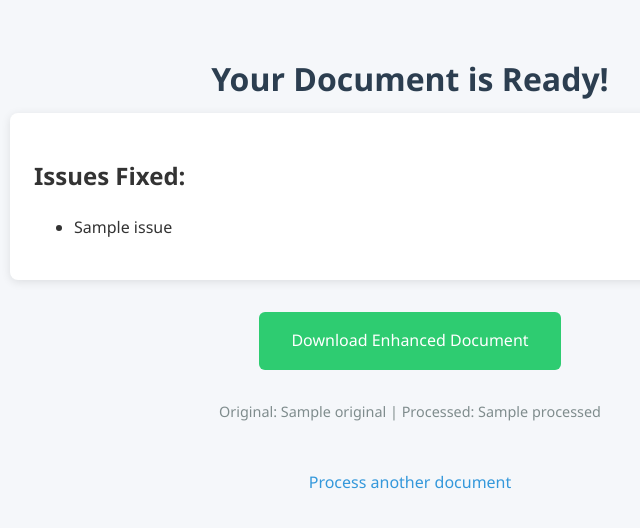
After one commit to ARVINDH-CT06/document-fixer, a Flask app: template templates/results.html in a window 1280 px wide. The commit adds this page. Shown: the top 528 px of the page, without its empty margins (230-870 px from the left). Run offline with Flask 3, Linux system fonts and the light colour scheme; the template is opened without the code that fills it: most values are stand-ins (such as "Sample title", 1, 10 or a date in 2020).

Commit message:
Enhanced document processing with AI and formatting fixes

```diff
--- a/app.py
+++ b/app.py
@@ -1,64 +1,156 @@
-from flask import Flask, render_template, request, send_file
+from flask import Flask, render_template, request, redirect, url_for, send_from_directory
+import os
 from werkzeug.utils import secure_filename
 from docx import Document
-from docx.shared import Pt
-from docx.enum.text import WD_PARAGRAPH_ALIGNMENT
-from docx.oxml.ns import qn
-import os
+from docx.shared import Pt, RGBColor
+from docx.enum.text import WD_ALIGN_PARAGRAPH, WD_PARAGRAPH_ALIGNMENT
+from docx.enum.table import WD_TABLE_ALIGNMENT, WD_ALIGN_VERTICAL
+import re
+import openai
+from datetime import datetime
 
 app = Flask(__name__)
-UPLOAD_FOLDER = "uploads"
-OUTPUT_FOLDER = "outputs"
-os.makedirs(UPLOAD_FOLDER, exist_ok=True)
-os.makedirs(OUTPUT_FOLDER, exist_ok=True)
+app.config['UPLOAD_FOLDER'] = 'uploads'
+app.config['MAX_CONTENT_LENGTH'] = 16 * 1024 * 1024  # 16MB limit
+app.config['ALLOWED_EXTENSIONS'] = {'docx'}
 
-def beautify_document(input_path, output_path):
-    doc = Document(input_path)
+# Initialize OpenAI (make sure to set your API key in environment variables)
+openai.api_key = os.getenv('OPENAI_API_KEY')
 
-    standard_font = "Calibri"
-    standard_size = Pt(12)
+def allowed_file(filename):
+    return '.' in filename and \
+           filename.rsplit('.', 1)[1].lower() in app.config['ALLOWED_EXTENSIONS']
 
+def analyze_document_structure(doc):
+    """Analyze the document structure and identify issues"""
+    issues = []
+
+    # Check title formatting
+    if len(doc.paragraphs) > 0:
+        first_para = doc.paragraphs[0]
+        if first_para.style.name != 'Title':
+            issues.append("First paragraph should be formatted as Title")
+
+    # Check headings
+    for i, para in enumerate(doc.paragraphs):
+        if para.text.strip() and not para.style.name.startswith('Heading'):
+            # Check if it might be a heading by text characteristics
+            if len(para.text) < 50 and para.text.isupper():
+                issues.append(f"Paragraph {i+1} might be a heading but isn't formatted as one")
+
+    # Check table alignments
+    for table in doc.tables:
+        for row in table.rows:
+            for cell in row.cells:
+                if cell.vertical_alignment != WD_ALIGN_VERTICAL.CENTER:
+                    issues.append(f"Table cell vertical alignment should be centered")
+                if cell.paragraphs[0].alignment != WD_PARAGRAPH_ALIGNMENT.CENTER:
+                    issues.append(f"Table cell text alignment should be centered")
+
+    return issues
+
+def fix_document_formatting(doc):
+    """Apply standard formatting fixes to the document"""
+
+    # Ensure first paragraph is title
+    if len(doc.paragraphs) > 0:
+        first_para = doc.paragraphs[0]
+        first_para.style = doc.styles['Title']
+        first_para.alignment = WD_PARAGRAPH_ALIGNMENT.CENTER
+
+    # Standardize fonts
     for para in doc.paragraphs:
-        para.alignment = WD_PARAGRAPH_ALIGNMENT.JUSTIFY
         for run in para.runs:
-            run.font.name = standard_font
-            run.font.size = standard_size
-            r = run._element
-            r.rPr.rFonts.set(qn('w:eastAsia'), standard_font)
-        if para.text.strip() == "":
+            run.font.name = 'Calibri'
+            run.font.size = Pt(11)
+
+    # Fix table alignments
+    for table in doc.tables:
+        table.alignment = WD_TABLE_ALIGNMENT.CENTER
+        for row in table.rows:
+            for cell in row.cells:
+                cell.vertical_alignment = WD_ALIGN_VERTICAL.CENTER
+                for para in cell.paragraphs:
+                    para.alignment = WD_PARAGRAPH_ALIGNMENT.CENTER
+
+    return doc
+
+def enhance_with_ai(doc):
+    """Use AI to improve document content and structure"""
+    full_text = "\n".join([para.text for para in doc.paragraphs])
+
+    try:
+        response = openai.ChatCompletion.create(
+            model="gpt-4",
+            messages=[
+                {"role": "system", "content": "You are a professional document editor. Improve the following document by correcting grammar, enhancing clarity, and ensuring professional tone while preserving all key information and meaning."},
+                {"role": "user", "content": full_text}
+            ],
+            temperature=0.3
+        )
+
+        improved_text = response.choices[0].message.content
+
+        # Clear existing content
+        for para in list(doc.paragraphs):
             p = para._element
             p.getparent().remove(p)
 
-    for table in doc.tables:
-        table.style = 'Table Grid'
-        for row in table.rows:
-            for cell in row.cells:
-                for para in cell.paragraphs:
-                    para.alignment = WD_PARAGRAPH_ALIGNMENT.CENTER
-                    for run in para.runs:
-                        run.font.name = standard_font
-                        run.font.size = standard_size
-                        r = run._element
-                        r.rPr.rFonts.set(qn('w:eastAsia'), standard_font)
+        # Add improved content
+        for line in improved_text.split('\n'):
+            doc.add_paragraph(line)
 
-    doc.save(output_path)
+    except Exception as e:
+        print(f"AI enhancement failed: {e}")
 
-@app.route('/', methods=['GET', 'POST'])
+    return doc
+
+@app.route('/')
 def index():
-    if request.method == 'POST':
-        uploaded_file = request.files['file']
-        if uploaded_file.filename.endswith('.docx'):
-            filename = secure_filename(uploaded_file.filename)
-            input_path = os.path.join(UPLOAD_FOLDER, filename)
-            output_path = os.path.join(OUTPUT_FOLDER, f\"beautified_{filename}\")
-            uploaded_file.save(input_path)
-            beautify_document(input_path, output_path)
-            return send_file(output_path, as_attachment=True)
-
-        return \"Please upload a .docx file only.\"
-
     return render_template('index.html')
 
-if __name__== '__main__':
-    from waitress import serve
-    serve(app, host='0.0.0.0', port=10000)
+@app.route('/upload', methods=['POST'])
+def upload_file():
+    if 'file' not in request.files:
+        return redirect(request.url)
+
+    file = request.files['file']
+    if file.filename == '':
+        return redirect(request.url)
+
+    if file and allowed_file(file.filename):
+        filename = secure_filename(file.filename)
+        filepath = os.path.join(app.config['UPLOAD_FOLDER'], filename)
+        file.save(filepath)
+
+        # Process the document
+        doc = Document(filepath)
+
+        # Analyze document
+        issues = analyze_document_structure(doc)
+
+        # Fix formatting
+        doc = fix_document_formatting(doc)
+
+        # Enhance with AI
+        doc = enhance_with_ai(doc)
+
+        # Save processed document
+        processed_filename = f"processed_{filename}"
+        processed_filepath = os.path.join(app.config['UPLOAD_FOLDER'], processed_filename)
+        doc.save(processed_filepath)
+
+        return render_template('results.html',
+                             original=filename,
+                             processed=processed_filename,
+                             issues=issues)
+
+    return redirect(request.url)
+
+@app.route('/download/<filename>')
+def download_file(filename):
+    return send_from_directory(app.config['UPLOAD_FOLDER'], filename, as_attachment=True)
+
+if __name__ == '__main__':
+    os.makedirs(app.config['UPLOAD_FOLDER'], exist_ok=True)
+    app.run(debug=True)
--- a/static/styles.css
+++ b/static/styles.css
@@ -1,51 +1,145 @@
 body {
-    font-family: 'Segoe UI', sans-serif;
-    background: linear-gradient(135deg, #d4fc79, #96e6a1);
+    font-family: 'Segoe UI', Tahoma, Geneva, Verdana, sans-serif;
+    line-height: 1.6;
+    color: #333;
+    background-color: #f5f7fa;
     margin: 0;
     padding: 0;
-    display: flex;
-    height: 100vh;
-    align-items: center;
-    justify-content: center;
 }
 
 .container {
-    text-align: center;
-    background: #ffffffcc;
-    padding: 40px;
-    border-radius: 20px;
-    box-shadow: 0 10px 25px rgba(0, 0, 0, 0.15);
+    max-width: 800px;
+    margin: 0 auto;
+    padding: 2rem;
 }
 
 h1 {
     color: #2c3e50;
-    margin-bottom: 10px;
+    text-align: center;
+    margin-bottom: 0.5rem;
 }
 
 .subtitle {
-    color: #34495e;
-    margin-bottom: 30px;
+    text-align: center;
+    color: #7f8c8d;
+    margin-bottom: 2rem;
 }
 
-input[type="file"] {
-    padding: 10px;
-    border: 1px solid #ccc;
-    border-radius: 10px;
-    margin-bottom: 20px;
-    background-color: #f9f9f9;
+.upload-form {
+    background: white;
+    padding: 2rem;
+    border-radius: 8px;
+    box-shadow: 0 2px 10px rgba(0, 0, 0, 0.1);
+    margin-bottom: 2rem;
 }
 
-button {
-    background-color: #27ae60;
+.file-upload {
+    margin-bottom: 1.5rem;
+}
+
+.file-upload input[type="file"] {
+    width: 0.1px;
+    height: 0.1px;
+    opacity: 0;
+    overflow: hidden;
+    position: absolute;
+    z-index: -1;
+}
+
+.file-upload label {
+    display: block;
+    padding: 1.5rem;
+    border: 2px dashed #bdc3c7;
+    border-radius: 6px;
+    text-align: center;
+    cursor: pointer;
+    transition: all 0.3s ease;
+}
+
+.file-upload label:hover {
+    border-color: #3498db;
+    background-color: #f8f9fa;
+}
+
+.upload-button {
+    width: 100%;
+    padding: 1rem;
+    background-color: #3498db;
     color: white;
     border: none;
-    padding: 12px 24px;
-    font-size: 16px;
-    border-radius: 10px;
+    border-radius: 6px;
+    font-size: 1rem;
     cursor: pointer;
     transition: background-color 0.3s ease;
 }
 
-button:hover {
-    background-color: #2ecc71;
+.upload-button:hover {
+    background-color: #2980b9;
 }
+
+.features {
+    background: white;
+    padding: 1.5rem;
+    border-radius: 8px;
+    box-shadow: 0 2px 10px rgba(0, 0, 0, 0.1);
+}
+
+.features h2 {
+    color: #2c3e50;
+    margin-top: 0;
+}
+
+.features ul {
+    padding-left: 1.5rem;
+}
+
+.features li {
+    margin-bottom: 0.5rem;
+    color: #34495e;
+}
+
+/* Results page styles */
+.results-container {
+    text-align: center;
+}
+
+.issues-section {
+    background: white;
+    padding: 1.5rem;
+    border-radius: 8px;
+    box-shadow: 0 2px 10px rgba(0, 0, 0, 0.1);
+    margin-bottom: 2rem;
+    text-align: left;
+}
+
+.download-button {
+    display: inline-block;
+    padding: 1rem 2rem;
+    background-color: #2ecc71;
+    color: white;
+    text-decoration: none;
+    border-radius: 6px;
+    font-size: 1rem;
+    transition: background-color 0.3s ease;
+    margin-bottom: 1rem;
+}
+
+.download-button:hover {
+    background-color: #27ae60;
+}
+
+.file-info {
+    color: #7f8c8d;
+    font-size: 0.9rem;
+}
+
+.back-link {
+    display: inline-block;
+    margin-top: 2rem;
+    color: #3498db;
+    text-decoration: none;
+}
+
+.back-link:hover {
+    text-decoration: underline;
+}
--- /dev/null
+++ b/templates/results.html
@@ -0,0 +1,34 @@
+<!DOCTYPE html>
+<html lang="en">
+<head>
+    <meta charset="UTF-8">
+    <meta name="viewport" content="width=device-width, initial-scale=1.0">
+    <title>Document Processed</title>
+    <link rel="stylesheet" href="{{ url_for('static', filename='styles.css') }}">
+</head>
+<body>
+    <div class="container results-container">
+        <h1>Your Document is Ready!</h1>
+
+        {% if issues %}
+        <div class="issues-section">
+            <h2>Issues Fixed:</h2>
+            <ul>
+                {% for issue in issues %}
+                <li>{{ issue }}</li>
+                {% endfor %}
+            </ul>
+        </div>
+        {% endif %}
+
+        <div class="download-section">
+            <a href="{{ url_for('download_file', filename=processed) }}" class="download-button">
+                Download Enhanced Document
+            </a>
+            <p class="file-info">Original: {{ original }} | Processed: {{ processed }}</p>
+        </div>
+
+        <a href="{{ url_for('index') }}" class="back-link">Process another document</a>
+    </div>
+</body>
+</html>
```
Also changed, not shown: requirements.txt (+5 -3 lines), templates/index.html (+22 -8 lines), 1 other file.
